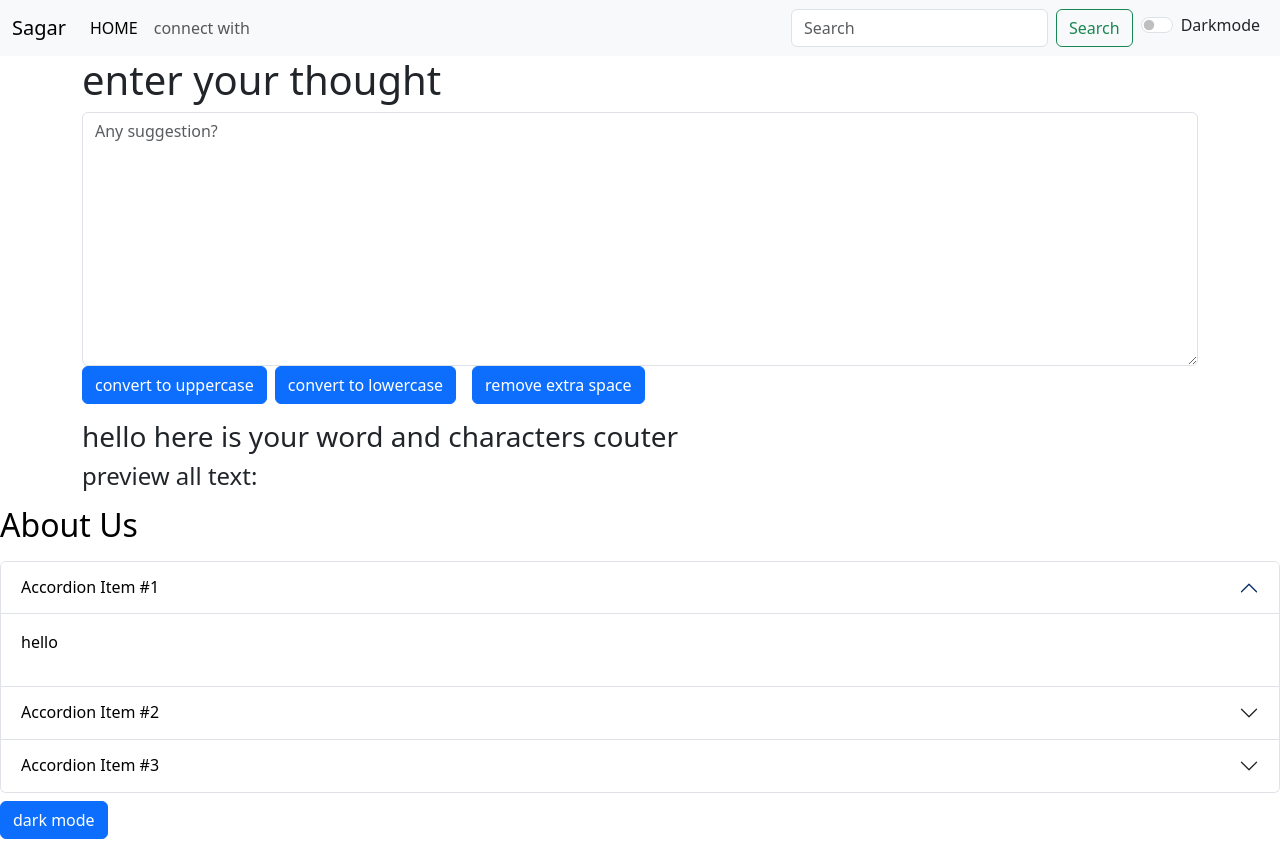
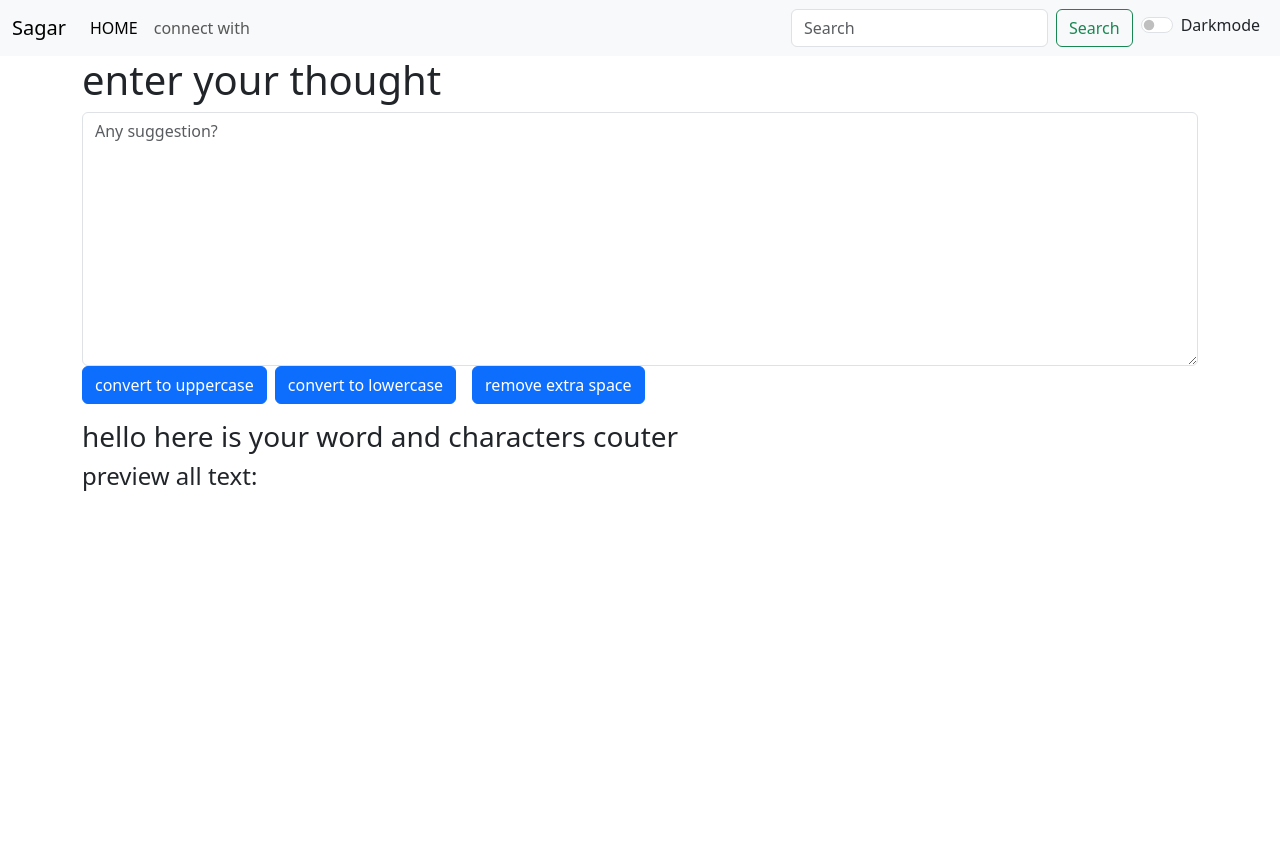
Before and after one commit to sagararghali/react1, a React (Create React App) app: page / in a window 1280 px wide. After the commit the page ends 800 px from the top, so only its background shows below. Built offline with nearby package versions, Linux system fonts and the light colour scheme.

Commit message:
hello everyone

```diff
--- a/src/App.js
+++ b/src/App.js
@@ -4,7 +4,7 @@ import Navbar from './components/Navbar';
 import Form from './components/Form';
 import Alert from './components/Alert';
 import { useState } from 'react';
-import About from './components/About';
+// import About from './components/About';
 
 function App() {
   const [alert, setAlert] = useState(null);
@@ -38,7 +38,7 @@ setTimeout(() => {
         <Navbar title="Sagar" link="connect with" homepage="HOME" mood={mode}  click={click}/>
         <Alert sap={alert}/>
         <Form hi={showalert} head="enter your thought" mood={mode} />
-<About/>
+{/* <About/> */}
     </>
   );
 }
```
